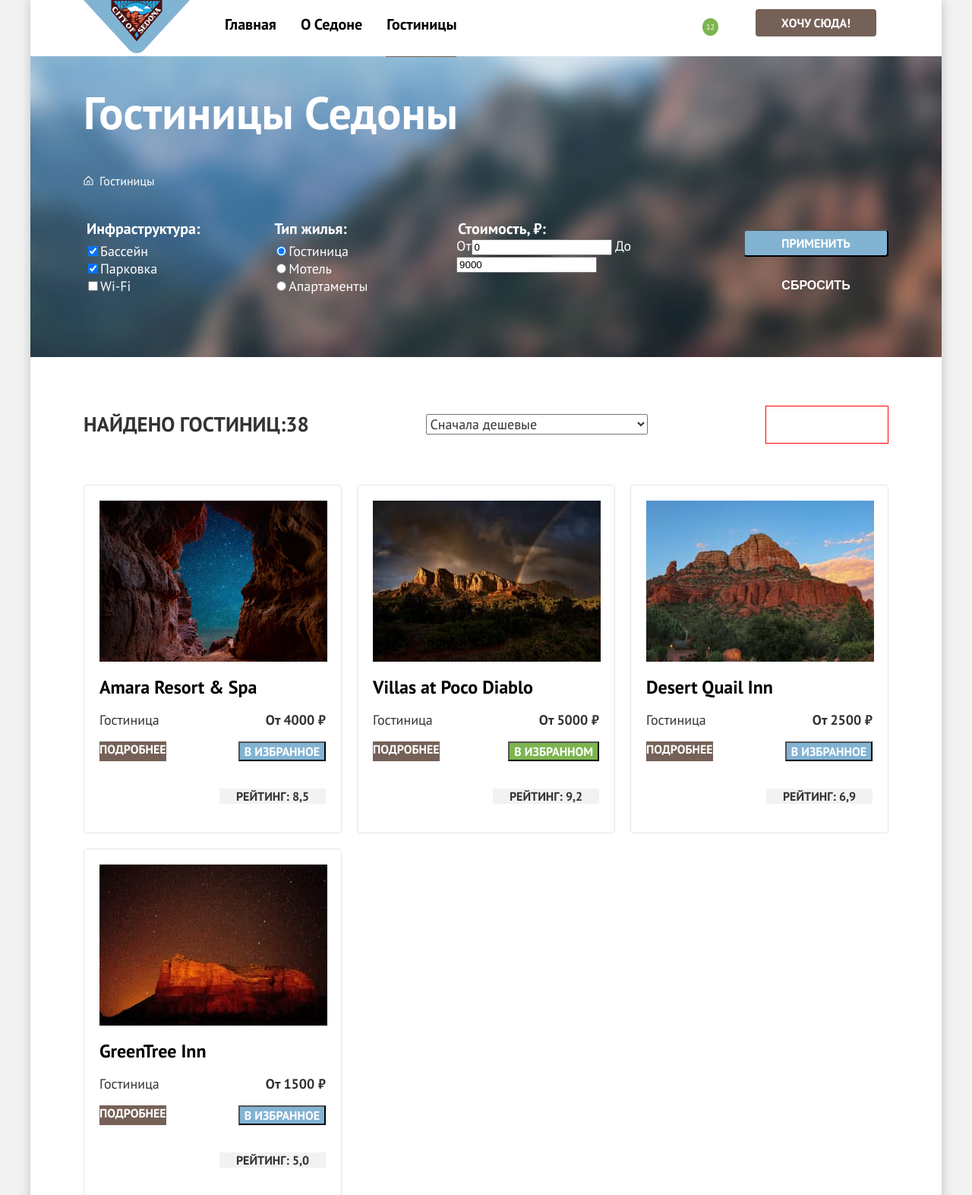
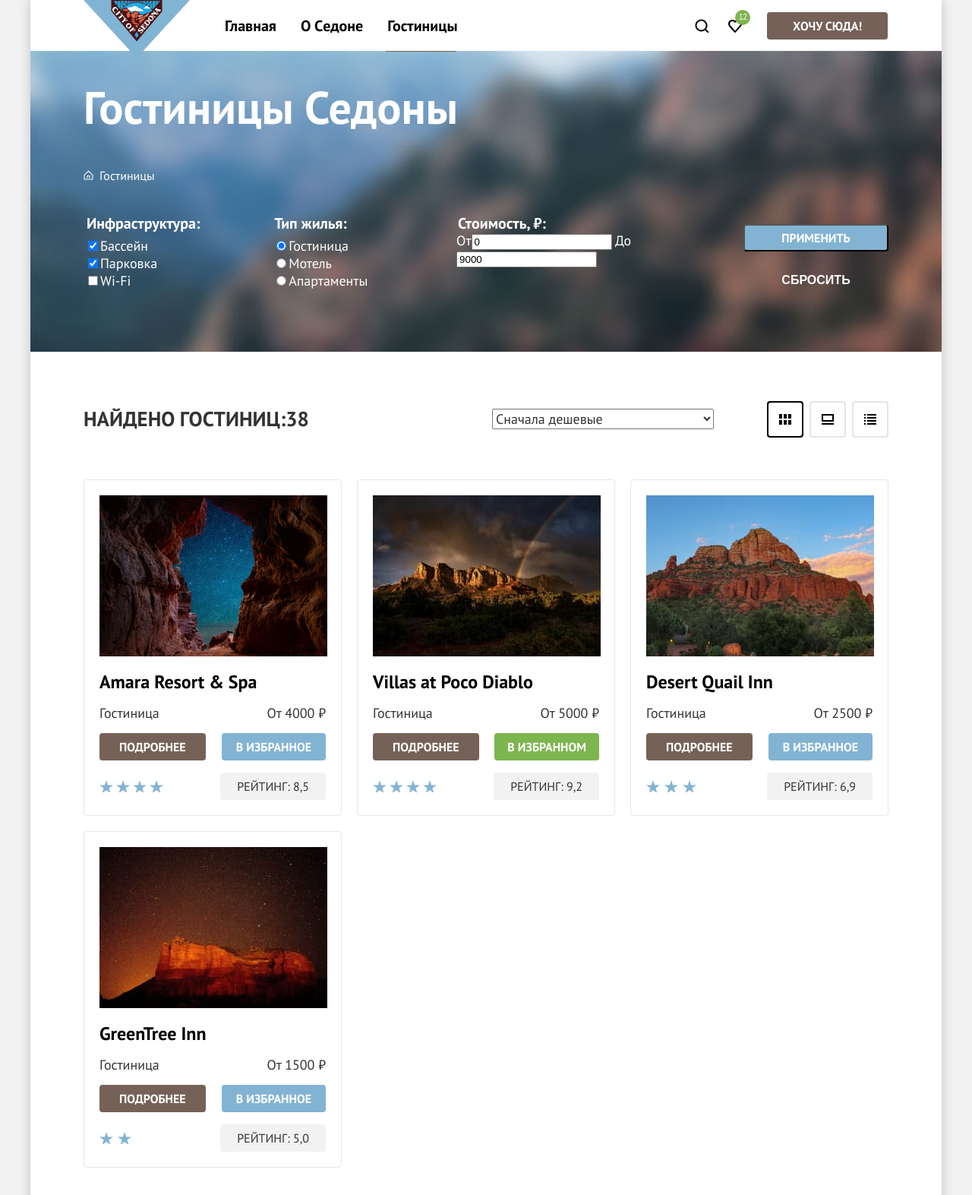
Before and after one commit to htmlacademy-htmlcss/2445839-sedona-39, a plain HTML site: page catalog.html in a window 1280 px wide. Shown: the top 1573 px of the page at 76% size. Drawn offline with Linux system fonts and the light colour scheme.

Commit message:
добавлял грид контейнер

```diff
--- a/catalog.html
+++ b/catalog.html
@@ -11,34 +11,35 @@
   <body>
     <div class="container">
       <header class="header-sedona" data-test="header">
-        <a href="index.html"><img src="images/logo.svg" alt="Логотип sedona"></a>
+        <a class="header-sedona-logotip" href="index.html">
+          <img src="images/logo.svg" width="140" height="70" alt="Логотип компании sedona."></a>
         <nav class="header-sedona-navigation">
           <ul class="header-sedona-navigation-list">
-            <li class="header-sedona-navigation-item">
-              <a class="header-sedona-navigation-link" href="index.html">Главная</a>
+            <li class="header-sedona-navigation-item open-navigation-item">
+              <a class="header-sedona-navigation-link" aria-current="page" href="index.html">Главная</a>
             </li>
             <li class="header-sedona-navigation-item">
-              <a class="header-sedona-navigation-link" href="#">О Седоне</a>
+              <a class="header-sedona-navigation-link" href="#">О Cедоне</a>
             </li>
-            <li class="header-sedona-navigation-item open-navigation-item">
-              <a class="header-sedona-navigation-link" aria-current="page" href="catalog.html">Гостиницы</a>
+            <li class="header-sedona-navigation-item">
+              <a class="header-sedona-navigation-link" href="catalog.html">Гостиницы</a>
             </li>
           </ul>
           <ul class="header-sedona-navigation-list header-sedona-icon">
             <li class="header-sedona-navigation-item">
-              <a class="header-sedona-navigation-link header-sedona-navigation-button" href="#"><span
+              <a class="header-sedona-navigation-link header-sedona-navigation-link-search" href="#"><span
                   class="visually-hidden">Поиск</span></a>
             </li>
             <li class="header-sedona-navigation-item">
-              <button class="header-sedona-navigation-link header-sedona-navigation-button" type="button"><span
+              <button class="header-sedona-navigation-link header-sedona-navigation-heart" type="button"><span
                   class="visually-hidden">В избранном:
                   количество
                   отелей </span>
                 <span class="header-sedona-navigation-namber">12</span></button>
             </li>
-            <li class="header-sedona-navigation-item">
-              <button class="header-sedona-navigation-link header-button-link" type="button"><span
-                  class="header-navigation-text">Хочу
+            <li class="header-sedona-navigation-item header-navigation-button">
+              <button class="header-sedona-navigation-link header-sedona-navigation-button"
+                type="button"><span class="header-navigation-text">Хочу
                   сюда!</span></button>
             </li>
           </ul>
@@ -128,16 +129,16 @@
           <div class="location-hotel">
             <h2 class="visually-hidden">Расположение отелей Седоны</h2>
             <ul class="location-hotel-list">
-              <li class="location-hotel-item">
-                <a class="location-hotel-link location-hotel-activ" href="#">
+              <li class="location-hotel-item location-hotel-activ">
+                <a class="location-hotel-link " href="#">
                   <span class="visually-hidden">Расположение отелей по вертикали в три ряда</span></a>
               </li>
-              <li class="location-hotel-item">
-                <a class="location-hotel-link" href="#">
+              <li class="location-hotel-item location-hotel-activ-one">
+                <a class="location-hotel-link " href="#">
                   <span class="visually-hidden">Расположение отелей в один ряд</span></a>
               </li>
-              <li class="location-hotel-item">
-                <a class="location-hotel-link" href="#">
+              <li class="location-hotel-item location-hotel-activ-list">
+                <a class="location-hotel-link " href="#">
                   <span class="visually-hidden">Расположение отелей по горизонтали в строку</span></a>
               </li>
             </ul>
@@ -147,96 +148,96 @@
           <h2 class="visually-hidden">Рейтинг отелей</h2>
           <ul class="hotel-gallery-list">
             <li class="hotel-gallery-item">
-              <a class="hotel-gallery-link" href="#"><img src="images/catalagy-hotel/hotel-1.jpg" width="300"
-                  height="212" alt="Расщелина в горах на фоне темно синего звездного неба"></a>
+              <a class="hotel-gallery-link-img" href="#"><img src="images/catalagy-hotel/hotel-1.jpg" width="300"
+                  height="212" alt="Расщелина в горах на фоне темно синего звездного неба."></a>
               <a class="hotel-gallery-link" href="#">
                 <h3 class="hotel-gallery-title" tabindex="-1">Amara Resort & Spa</h3>
               </a>
-              <p class="text-content">
+                <div class="text-content">
                   <span class="hotel-gallery-span">Гостиница</span>
                   <b class="hotel-gallery-span">От 4000 ₽</b>
-              </p>
-              <p class="text-content">
+                </div>
+                <div class="text-content">
                   <a class="hotel-gallery-button-link" href="#">Подробнее</a>
                   <button class="hotel-gallery-button" type="button">
                     В избранное
                   </button>
-              </p>
-              <p class="text-content">
-              <p class="hotel-gallery-stars numbers-stars">
+                </div>
+                <div class="text-content">
+                  <p class="hotel-gallery-stars numbers-four-star">
                     <span class="visually-hidden">4 звезды</span>
                   </p>
-              <p class="hotel-gallery-text">Рейтинг: <span>8,5</span></p>
-              </p>
+                  <p class="hotel-gallery-rating">Рейтинг: <span>8,5</span></p>
+                </div>
             </li>
             <li class="hotel-gallery-item">
-              <a class="hotel-gallery-link" href="#"><img src="images/catalagy-hotel/hotel-2.jpg" width="300"
-                  height="212" alt="На фоне гор двойная радука"></a>
+              <a class="hotel-gallery-link-img" href="#"><img src="images/catalagy-hotel/hotel-2.jpg" width="300"
+                  height="212" alt="На фоне гор двойная радуга."></a>
               <a class="hotel-gallery-link" href="#">
                 <h3 class="hotel-gallery-title" tabindex="-1">Villas at Poco Diablo</h3>
               </a>
-              <p class="text-content">
+              <div class="text-content">
                 <span class="hotel-gallery-span">Гостиница</span>
                 <b class="hotel-gallery-span">От 5000 ₽</b>
-              </p>
-              <p class="text-content">
+              </div>
+              <div class="text-content">
                 <a class="hotel-gallery-button-link" href="#">Подробнее</a>
                 <button class="hotel-gallery-button gallery-button-open" type="button">
                   В избранном
                 </button>
-              </p>
-              <p class="text-content">
-              <p class="hotel-gallery-stars numbers-stars">
+              </div>
+              <div class="text-content">
+              <p class="hotel-gallery-stars numbers-four-star">
                 <span class="visually-hidden">5 звезды</span>
               </p>
-              <p class="hotel-gallery-text">Рейтинг: <span>9,2</span></p>
-              </p>
+              <p class="hotel-gallery-rating">Рейтинг: <span>9,2</span></p>
+              </div>
             </li>
             <li class="hotel-gallery-item">
-              <a class="hotel-gallery-link" href="#"><img src="images/catalagy-hotel/hotel-3.jpg" width="300"
-                  height="212" alt="Гора на фоне голубого неба с облоками"></a>
+              <a class="hotel-gallery-link-img" href="#"><img src="images/catalagy-hotel/hotel-3.jpg" width="300"
+                  height="212" alt="Гора на фоне голубого неба с облоками."></a>
               <a class="hotel-gallery-link" href="#">
                 <h3 class="hotel-gallery-title" tabindex="-1">Desert Quail Inn</h3>
               </a>
-              <p class="text-content">
+              <div class="text-content">
                 <span class="hotel-gallery-span">Гостиница</span>
                 <b class="hotel-gallery-span">От 2500 ₽</b>
-              </p>
-              <p class="text-content">
+              </div>
+              <div class="text-content">
                 <a class="hotel-gallery-button-link" href="#">Подробнее</a>
                 <button class="hotel-gallery-button" type="button">
                   В избранное
                 </button>
-              </p>
-              <p class="text-content">
-              <p class="hotel-gallery-stars numbers-stars">
+              </div>
+              <div class="text-content">
+              <p class="hotel-gallery-stars numbers-three-star">
                 <span class="visually-hidden">3 звезды</span>
               </p>
-              <p class="hotel-gallery-text">Рейтинг: <span>6,9</span></p>
-              </p>
+              <p class="hotel-gallery-rating">Рейтинг: <span>6,9</span></p>
+              </div>
             </li>
             <li class="hotel-gallery-item">
-              <a class="hotel-gallery-link" href="#"><img src="images/catalagy-hotel/hotel-4.jpg" width="300"
-                  height="212" alt="Гора на алом фоне co звездами"></a>
+              <a class="hotel-gallery-link-img" href="#"><img src="images/catalagy-hotel/hotel-4.jpg" width="300"
+                  height="212" alt="Гора на алом фоне co звездами."></a>
               <a class="hotel-gallery-link" href="#">
                 <h3 class="hotel-gallery-title" tabindex="-1">GreenTree Inn</h3>
               </a>
-              <p class="text-content">
+              <div class="text-content">
                 <span class="hotel-gallery-span">Гостиница</span>
                 <b class="hotel-gallery-span">От 1500 ₽</b>
-              </p>
-              <p class="text-content">
+              </div>
+              <div class="text-content">
                 <a class="hotel-gallery-button-link" href="#">Подробнее</a>
                 <button class="hotel-gallery-button" type="button">
                   В избранное
                 </button>
-              </p>
-              <p class="text-content">
-              <p class="hotel-gallery-stars numbers-stars">
+              </div>
+              <div class="text-content">
+              <p class="hotel-gallery-stars numbers-two-star">
                 <span class="visually-hidden">2 звезд</span>
               </p>
-              <p class="hotel-gallery-text">Рейтинг: <span>5,0</span></p>
-              </p>
+              <p class="hotel-gallery-rating">Рейтинг: <span>5,0</span></p>
+              </div>
             </li>
           </ul>
         </section>
@@ -267,7 +268,8 @@
           </p>
           <form class="subscribe-form" action="https://echo.htmlacademy.ru/" method="post">
             <label class="visually-hidden" for="subscribe-form">Укажите ваш email</label>
-            <input class="subscribe-input" id="subscribe-form" type="email" name="user email" placeholder="Ваш e-mail" required>
+            <input class="subscribe-input" id="subscribe-form" type="email" name="user email" placeholder="Ваш e-mail"
+              required>
             <button class="subscribe-button" type="button">Подписаться</button>
           </form>
         </section>
@@ -291,7 +293,7 @@
           <a class="sedona-footer-tel" href="tel:+78128121212">+7 (812) 812-12-12</a>
         </address>
         <a class="sedona-autor-link" href="https://htmlacademy.ru/"><img src="images/logo-html.svg" width="115"
-            height="33" alt="сайт htmlacademy"></a>
+            height="33" alt="Сайт htmlacademy."></a>
       </footer>
     </div>
   </body>
--- a/styles/styles.css
+++ b/styles/styles.css
@@ -48,7 +48,6 @@ body {
   width: 1200px;
   min-height: 100%;
   background-color: #ffffff;
-
   margin: 0 auto;
   box-shadow: 0 0 15px 0 rgba(0, 0, 0, 0.2);
 }
@@ -73,41 +72,57 @@ body {
 
 .header-sedona-navigation-list {
   width: 464px;
-  min-height: 64px;
   display: flex;
   flex-wrap: wrap;
+  align-items: center;
   margin: 0;
   padding: 0;
 }
 
+.header-sedona-navigation-item {
+  font-family: inherit;
+  font-weight: 700;
+  list-style: none;
+  background-repeat: no-repeat;
+  background-position: center;
+}
+
 .header-sedona-icon {
-  width: 310px;
-  min-height: 64px;
-  justify-content: space-between;
+  width: 268px;
   margin-left: auto;
   display: flex;
   flex-wrap: wrap;
-}
 
-.header-sedona-navigation-item {
-  list-style: none;
 }
 
 .header-sedona-navigation-link {
-  font-family: inherit;
-  font-weight: 700;
   line-height: 24px;
   font-size: 20px;
   color: inherit;
   text-decoration: none;
   display: block;
+  text-align: center;
   padding: 20px 16px;
-  text-align: center;
+  background: none;
+  border: none;
+  box-sizing: border-box;
 }
 
-.header-sedona-navigation-button {
-  background-color: #ffffff;
-  border: none;
+.header-sedona-navigation-link-search {
+  width: 44px;
+  min-height: 64px;
+  background-image: url("../images/search.svg");
+  background-repeat: no-repeat;
+  background-position: center;
+}
+
+.header-sedona-navigation-heart {
+  background-image: url("../images/heart.svg");
+  width: 44px;
+  min-height: 64px;
+  background-repeat: no-repeat;
+  background-position: center;
+  position: relative;
 }
 
 .header-sedona-navigation-namber {
@@ -118,25 +133,22 @@ body {
   font-weight: 400;
   line-height: 10px;
   color: #ffffff;
-  align-items: center;
+  align-items: start;
   background-color: #7DB54F;
   padding: 5px;
   border-radius: 50%;
+  position: absolute;
+  top: 11px;
 }
-
-.header-button-link {
+.header-sedona-navigation-button {
   font-family: inherit;
   font-weight: 700;
   font-size: 16px;
   line-height: 20px;
   text-transform: uppercase;
   color: #ffffff;
-  background-color: #ffffff;
-  text-decoration: none;
   border: none;
-}
-
-.header-navigation-text {
+  margin-left: 20px;
   max-width: 160px;
   background: #756157;
   padding: 8px 34px;
@@ -181,13 +193,6 @@ body {
   line-height: 26px;
   min-height: 26px;
   margin: 0;
-}
-
-
-
-.subscribe-button {
-  background-color: #82b3d3;
-  color: #ffffff;
 }
 
 .greetings-sedona {
@@ -254,6 +259,8 @@ body {
   text-transform: uppercase;
   color: #000000;
   margin-top: 0;
+  margin-bottom: 62px;
+  flex-wrap: wrap;
 }
 
 .attractions-text {
@@ -314,8 +321,8 @@ body {
 }
 
 .advantages-list {
-  display: flex;
-  flex-wrap: wrap;
+  display: grid;
+  grid-template-columns: repeat(3, 400px);
   margin: 0;
   padding: 0;
   list-style: none;
@@ -346,11 +353,15 @@ body {
   padding: 81px 85px;
 
 }
-.advantages-wrapper{
-  width: 230px;
+
+.advantages-wrapper {
+  display: flex;
+  flex-direction: column;
+  max-width: 230px;
   text-align: center;
   margin-top: 102px;
 }
+
 .advantages-title {
   font-size: 24px;
   font-weight: 700;
@@ -367,6 +378,7 @@ body {
   margin: 0;
   flex-wrap: wrap;
   text-align: center;
+  justify-items: center;
 }
 
 .interested-title {
@@ -391,9 +403,8 @@ body {
 }
 
 .interested-link-button {
-  display: block;
-  width: 376px;
-  padding: 8px 50px;
+  max-width: 376px;
+  padding: 10px 50px;
   font-family: inherit;
   font-size: 20px;
   font-weight: 700;
@@ -403,9 +414,10 @@ body {
   text-transform: uppercase;
   text-decoration: none;
   text-align: center;
-  margin: 0 auto;
-  margin-top: 54px;
+  margin: 54px 0 auto;
   border-radius: 4px;
+
+  display: inline-block;
 }
 
 /* подписаться на рассылку */
@@ -424,9 +436,11 @@ body {
   margin: 0 auto;
   padding: 100px 0;
 }
-.subscribe-width{
+
+.subscribe-width {
   width: 684px;
 }
+
 .subscribe-images {
   background-image: url("../images/subscribe.jpg");
   background-size: 100% auto;
@@ -474,6 +488,8 @@ body {
   text-align: inherit;
   border: none;
   border-radius: 0 4px 4px 0;
+  background-color: #82b3d3;
+  color: #ffffff;
 }
 
 .subscribe-input {
@@ -490,6 +506,7 @@ body {
   margin-left: auto;
   border-radius: 4px 0 0 4px;
 }
+
 /* футер */
 .sedona-footer {
   display: flex;
@@ -525,9 +542,11 @@ body {
   background-repeat: no-repeat;
   background-position: center;
 }
-.sedona-social-link{
+
+.sedona-social-link {
   align-items: center;
 }
+
 .sedona-social-item-vk {
   background-image: url("../images/social/social-vk.svg");
 }
@@ -560,7 +579,7 @@ body {
   background-color: #ffffff;
   color: #333333;
   background-image: url("../images/filtr.jpg");
-  background-size: 100% auto;
+  background-size: 1200px 412px auto;
   background-repeat: no-repeat;
   padding: 35px 70px 70px;
 }
@@ -729,45 +748,6 @@ body {
 
 .list-hotel-title {
   text-transform: uppercase;
-
-}
-
-.location-hotel {
-  width: 160px;
-  min-height: 48px;
-  border: 1px solid red;
-}
-
-.location-hotel-list {
-  list-style-type: none;
-  display: flex;
-  gap: 8px;
-}
-
-.hotel-gallery {
-  padding: 0 70px;
-}
-
-.hotel-gallery-item {
-  box-sizing: border-box;
-  width: 340px;
-  padding: 20px;
-  border-radius: 4px;
-  border: 1px solid #e6e6e6;
-}
-
-.hotel-gallery-title {
-  font-size: 24px;
-  font-weight: 700;
-  line-height: 28px;
-  color: #000000;
-  margin: 16px 0;
-}
-
-.text-content {
-
-  display: flex;
-  justify-content: space-between;
 }
 
 .list-sorting {
@@ -777,71 +757,155 @@ body {
   line-height: 21px;
   color: #333333;
   width: 292px;
+  margin-left: auto;
+  margin-right: 70px;
+}
+
+.location-hotel {
+  width: 160px;
+}
+
+.location-hotel-list {
+  list-style-type: none;
+  display: flex;
+  gap: 8px;
+  margin: 0;
+  padding: 0;
+}
+
+.location-hotel-item {
+  width: 48px;
+  min-height: 48px;
+  border-radius: 4px;
+  border: 2px solid #E5E5E5;
+  background-repeat: no-repeat;
+  background-position: center;
+  box-sizing: border-box;
+}
+
+.location-hotel-link {
+  width: 48px;
+  min-height: 48px;
+  background-position: center;
+}
+
+.location-hotel-activ {
+  background-image: url("../images/button/view.svg");
+  border: 2px solid #000000;
+}
+
+.location-hotel-activ-one {
+  background-image: url("../images/button/view-1.svg");
+}
+
+.location-hotel-activ-list {
+  background-image: url("../images/button/view-2.svg");
+}
+
+
+.hotel-gallery {
+  padding: 0 70px;
+}
+
+.hotel-gallery-list {
+  width: 100%;
+  list-style-type: none;
+  padding: 0;
+  margin: 0;
+  display: grid;
+  grid-template-columns: repeat(3, 340px);
+  gap: 20px;
+}
+
+.hotel-gallery-item {
+  display: flex;
+  flex-direction: column;
+  box-sizing: border-box;
+  flex-grow: 1;
+  width: 340px;
+  padding: 20px;
+  border-radius: 4px;
+  border: 1px solid #e6e6e6;
+  font-family: inherit;
+  text-transform: uppercase;
+}
+
+.hotel-gallery-link-img {
+  width: 100%;
+  display: block;
+}
+
+.hotel-gallery-link {
+  text-decoration: none;
+}
+
+.hotel-gallery-title {
+  font-size: 24px;
+  font-weight: 700;
+  line-height: 28px;
+  color: #000000;
+  justify-self: start;
+  flex-wrap: wrap;
+  margin: 16px 0;
+  text-transform: none;
+}
+
+
+.hotel-gallery-span {
+  font-weight: 400;
+  text-transform: none;
+}
+
+
+.numbers-four-star {
+  width: 84px;
+}
+
+.numbers-three-star {
+  width: 66px;
+}
+
+.numbers-two-star {
+  width: 42px;
+}
+
+.text-content {
+  display: flex;
+  justify-content: space-between;
+  margin: 0 0 16px;
+  text-align: center;
+  column-gap: 20px;
+}
+
+.text-content:last-child {
+  margin-bottom: 0;
 }
 
 .hotel-gallery-button-link {
+  max-width: 140px;
+  font-family: inherit;
+  font-size: 16px;
+  font-weight: 700;
+  line-height: 20px;
+  color: #ffffff;
+  text-decoration: none;
+  align-self: center;
+  padding: 8px 26px;
+  border-radius: 4px;
+  border: none;
+}
+
+.hotel-gallery-button {
+  max-width: 140px;
   font-family: inherit;
   font-size: 16px;
   font-weight: 700;
   line-height: 20px;
   color: #ffffff;
   text-transform: uppercase;
-  text-align: center;
-  text-decoration: none;
-}
-
-.hotel-gallery-button {
-  font-family: inherit;
-  font-size: 16px;
-  font-weight: 700;
-  line-height: 20px;
-  color: #ffffff;
-  text-transform: uppercase;
-  text-align: center;
-  text-decoration: none;
-}
-
-.hotel-gallery-text {
-  background-color:#f2f2f2;
-width: 140px;
-margin-left: auto;
-}
-
-.gallery-button-open {
-  font-family: inherit;
-  font-size: 16px;
-  font-weight: 700;
-  line-height: 20px;
-  color: #ffffff;
-  text-transform: uppercase;
-  text-align: center;
-  text-decoration: none;
-}
-
-.hotel-gallery-text {
-  font-family: inherit;
-  font-size: 16px;
-  font-weight: 700;
-  line-height: 20px;
-  color: #ffffff;
-  text-transform: uppercase;
-  text-align: center;
-  text-decoration: none;
-}
-
-.hotel-gallery-list {
-  width: 100%;
-  display: flex;
-  flex-wrap: wrap;
-  list-style-type: none;
-  gap: 20px;
-  padding: 0;
-  margin: 0;
-
-}
-
-.hotel-gallery-link {
-  text-decoration: none;
+  padding: 8px 19px;
+  border: none;
+  border-radius: 4px;
 }
 
 .hotel-gallery-button {
@@ -854,11 +918,30 @@ margin-left: auto;
 
 .gallery-button-open {
   background-color: #7db54f;
+  padding: 8px 17px;
 }
 
-.hotel-gallery-text {
+.hotel-gallery-stars {
+  max-width: 140px;
+  margin: 10px 0;
+  background-image: url("../images/star.svg");
+  background-size: 18px;
+  background-repeat: space;
+}
+
+.hotel-gallery-rating {
+  max-width: 140px;
+  font-size: 16px;
+  line-height: 20px;
   color: #333333;
+  text-align: center;
+  background-color: #f2f2f2;
+  padding: 8px 22px;
+  margin: 0;
+  margin-left: auto;
+  border-radius: 4px;
 }
+
 
 /* пагинация */
 .pagination-hotel-list {
@@ -887,10 +970,11 @@ margin-left: auto;
   text-decoration: none;
 }
 
-.pagination-non{
+.pagination-non {
   background-color: #ffffff;
-  color:#000000;
+  color: #000000;
 }
+
 .pagination-open-link {
   color: #000000;
   background-color: #f2f2f2;
```
Also changed, not shown: index.html (+9 -8 lines), images/star.svg (added). Lines whose indentation alone changed are shown as unchanged.
